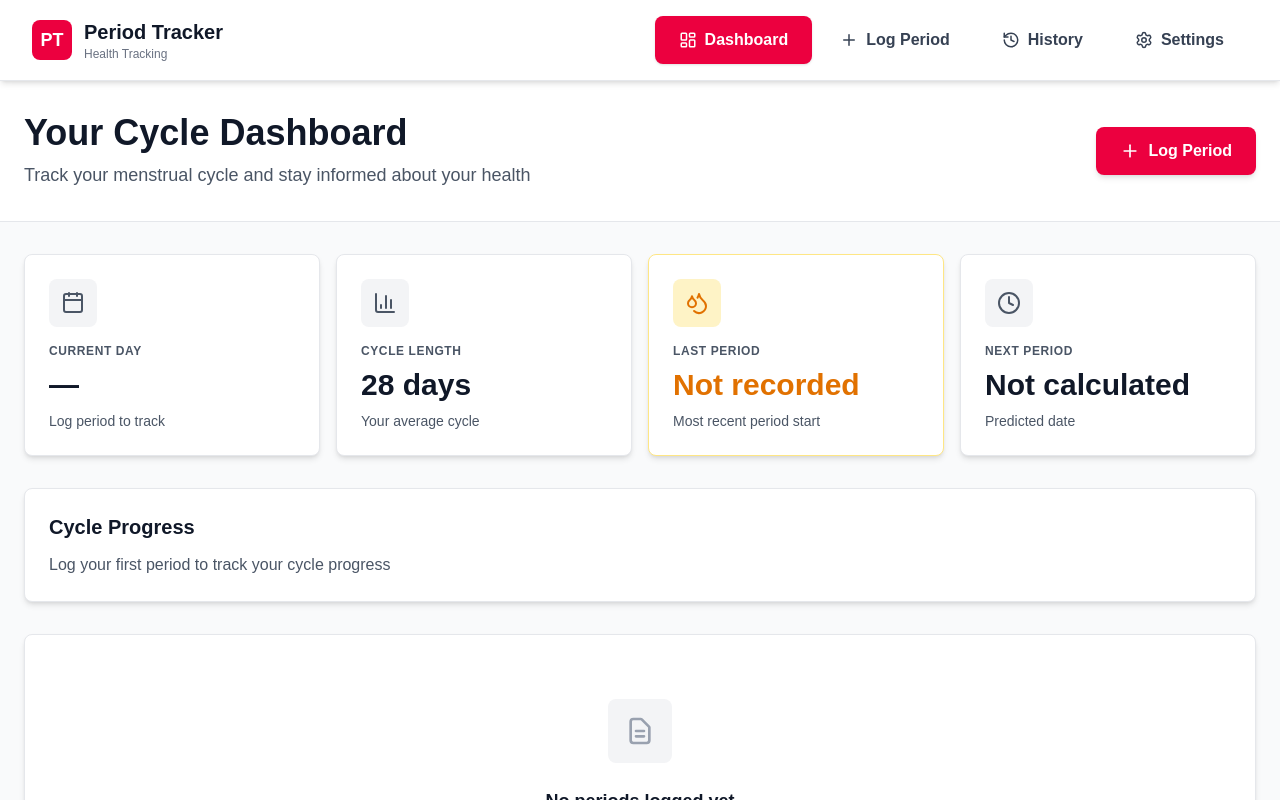
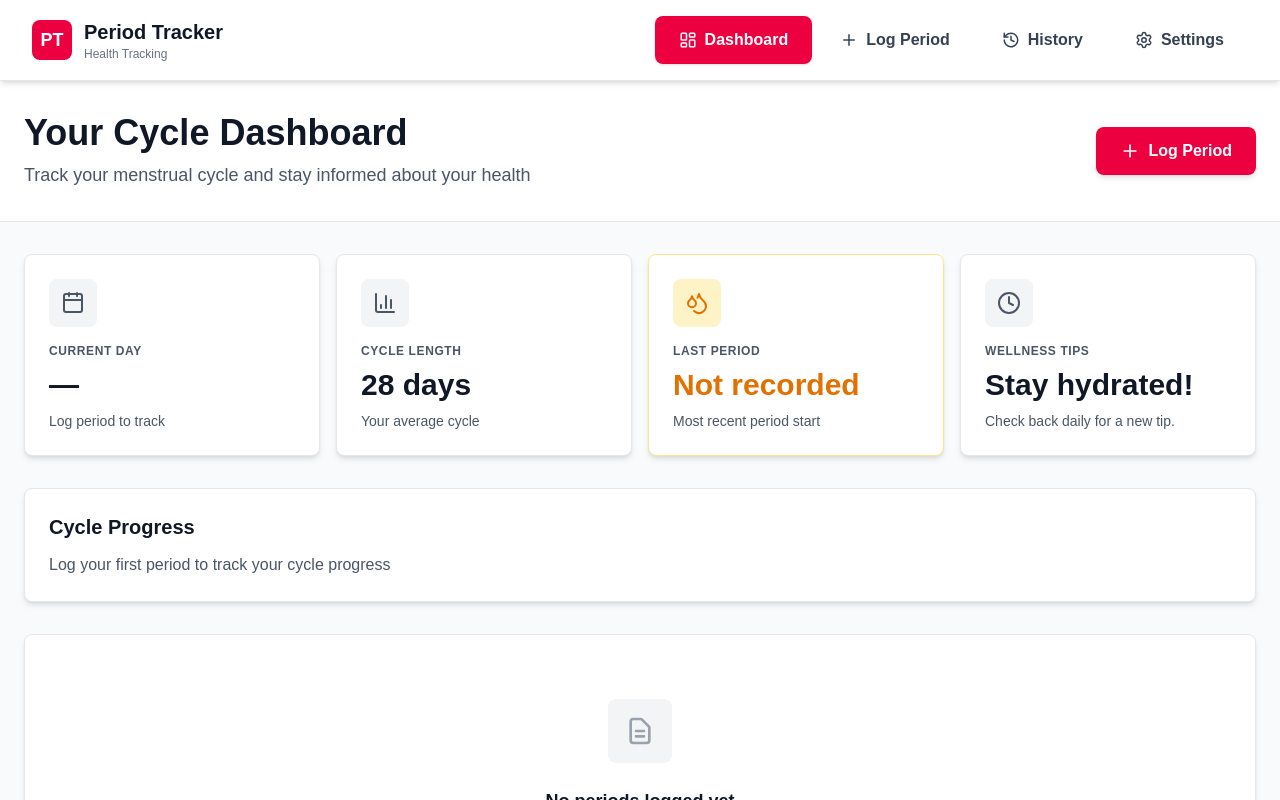
Before and after one commit to NehaMary23/Period-Tracker, a Next.js app in the folder frontend/: page /dashboard in a window 1280 px wide. Shown: the top 800 px of the page. Built offline with nearby package versions, Linux system fonts and the light colour scheme; no server answers; sample sign-in values are in the browser's storage.

Commit message:
completed

```diff
--- a/frontend/src/app/dashboard/page.tsx
+++ b/frontend/src/app/dashboard/page.tsx
@@ -154,18 +154,11 @@ export default function DashboardPage() {
               variant={cycleInfo?.last_period_date ? "default" : "warning"}
             />
             <StatCard
-              label="Next Period"
-              value={
-                cycleInfo?.next_period_date
-                  ? new Date(cycleInfo.next_period_date).toLocaleDateString(
-                      "en-US",
-                      { month: "short", day: "numeric" },
-                    )
-                  : "Not calculated"
-              }
-              subtitle="Predicted date"
+              label="Wellness Tips"
+              value={"Stay hydrated!"}
+              subtitle="Check back daily for a new tip."
               icon={Clock}
-              variant={cycleInfo?.next_period_date ? "highlight" : "default"}
+              variant="default"
             />
           </div>
 
--- a/frontend/src/app/settings/page.tsx
+++ b/frontend/src/app/settings/page.tsx
@@ -337,32 +337,7 @@ export default function SettingsPage() {
               </div>
 
               <div className="border-t border-gray-200 pt-6">
-                <div className="flex items-center justify-between">
-                  <div>
-                    <label className="text-sm font-bold text-gray-900 cursor-pointer block mb-2">
-                      Period Notifications
-                    </label>
-                    <p className="text-xs text-gray-600">
-                      Receive email notifications 3 days before your predicted
-                      period
-                    </p>
-                  </div>
-                  <button
-                    type="button"
-                    onClick={() =>
-                      setNotificationsEnabled(!notificationsEnabled)
-                    }
-                    className={`relative inline-flex h-8 w-14 items-center rounded-full transition-colors ${
-                      notificationsEnabled ? "bg-rose-600" : "bg-gray-300"
-                    }`}
-                  >
-                    <span
-                      className={`inline-block h-6 w-6 transform rounded-full bg-white transition-transform ${
-                        notificationsEnabled ? "translate-x-7" : "translate-x-1"
-                      }`}
-                    />
-                  </button>
-                </div>
+                {/* Period Notifications section removed as requested */}
               </div>
 
               <div className="flex gap-4">
--- a/frontend/src/app/signup/page.tsx
+++ b/frontend/src/app/signup/page.tsx
@@ -136,34 +136,34 @@ export default function SignupPage() {
       let errorMessage = "An unexpected error occurred. Please try again.";
       // Always check for duplicate email errors in all possible places
       const isDuplicateEmail = (msg: string | undefined) =>
-        !!msg && (
-          msg.toLowerCase().includes("email already exists") ||
+        !!msg &&
+        (msg.toLowerCase().includes("email already exists") ||
           msg.toLowerCase().includes("duplicate email") ||
-          msg.toLowerCase().includes("user with this email")
-        );
+          msg.toLowerCase().includes("user with this email"));
 
       // Try to extract error from fetch response if available
       if (err && err.response && typeof err.response.json === "function") {
         try {
           const errorData = await err.response.json();
+          // Check for errorData.error (string)
           if (isDuplicateEmail(errorData?.error)) {
+            errorMessage = "An account with that email already exists.";
+            // Check for errorData.email (array of strings)
+          } else if (
+            Array.isArray(errorData?.email) &&
+            errorData.email.some((msg: string) => isDuplicateEmail(msg))
+          ) {
             errorMessage = "An account with that email already exists.";
           } else if (errorData?.error) {
             errorMessage = errorData.error;
           }
         } catch {}
       }
-      if (
-        isDuplicateEmail(err?.response?.data?.error)
-      ) {
+      if (isDuplicateEmail(err?.response?.data?.error)) {
         errorMessage = "An account with that email already exists.";
-      } else if (
-        err instanceof Error && isDuplicateEmail(err.message)
-      ) {
+      } else if (err instanceof Error && isDuplicateEmail(err.message)) {
         errorMessage = "An account with that email already exists.";
-      } else if (
-        typeof err === "string" && isDuplicateEmail(err)
-      ) {
+      } else if (typeof err === "string" && isDuplicateEmail(err)) {
         errorMessage = "An account with that email already exists.";
       }
       setErrors({ form: errorMessage });
```
Also changed, not shown: frontend/src/app/login/page.tsx (+4 -8 lines).
